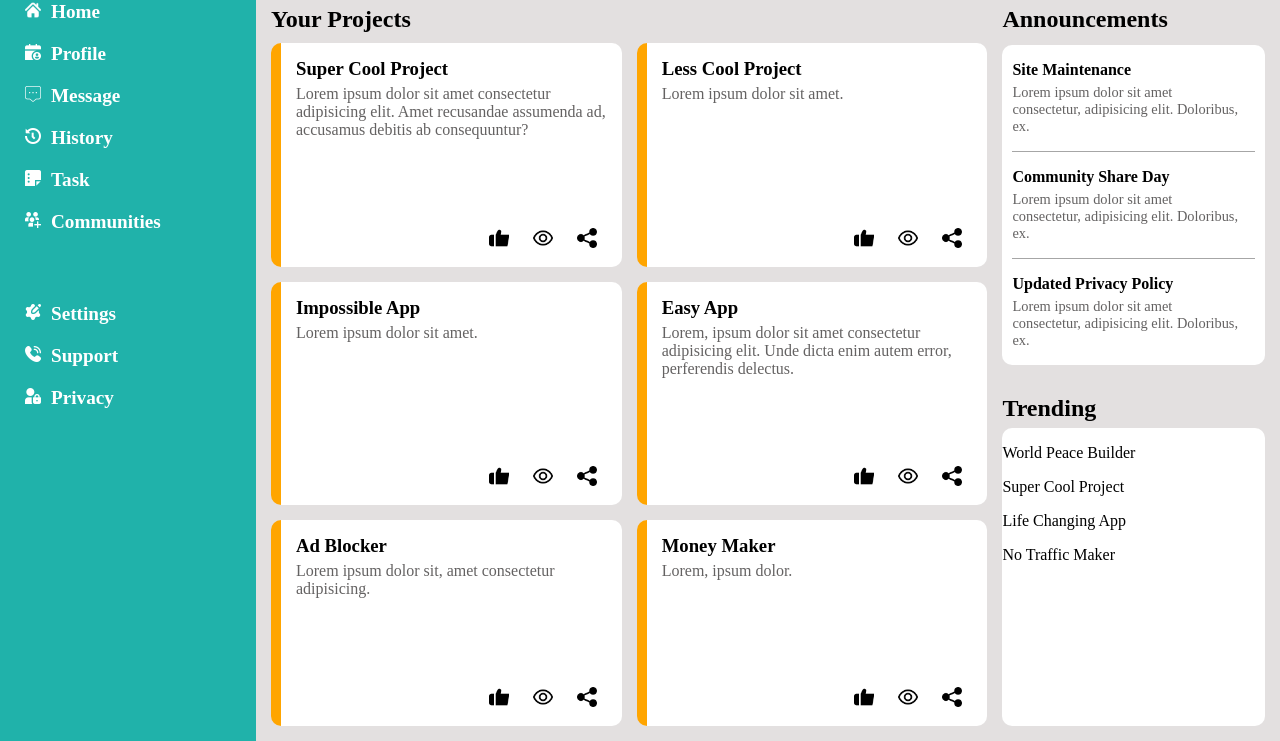
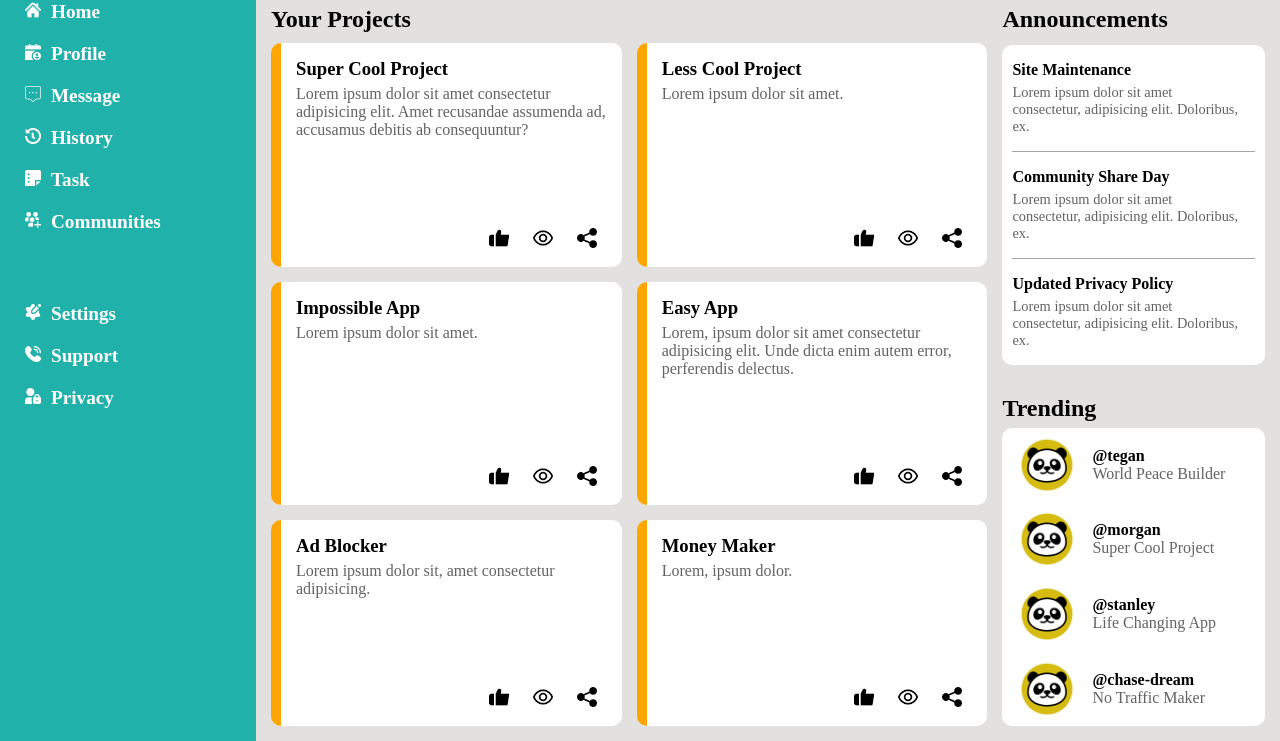
Before and after one commit to ibrahimcode85/Odin_Project_7_AdminDashboard, a plain HTML site: page index.html in a window 1280 px wide. Shown: the part 159-900 px from the top of the page. Drawn offline with Linux system fonts and the light colour scheme.

Commit message:
Add style to trending section.

```diff
--- a/index.html
+++ b/index.html
@@ -159,20 +159,32 @@
             <h2 class="content-title">Trending</h2>
             <div class="trend-wrapper">
                 <div class="trend-card">
-                    <p class="user-logo"></p>
-                    <p>World Peace Builder</p>
+                    <img src="Asset/panda.png" class="img-profile">
+                    <div class="trend-content-wrapper">
+                        <div class="user-alias">@tegan</div>
+                        <div class="trend-content">World Peace Builder</div>
+                    </div>
                 </div>
                 <div class="trend-card">
-                    <p class="user-logo"></p>
-                    <p>Super Cool Project</p>
+                    <img src="Asset/panda.png" class="img-profile">
+                    <div class="trend-content-wrapper">
+                        <div class="user-alias">@morgan</div>
+                        <div class="trend-content">Super Cool Project</div>
+                    </div>
                 </div>
                 <div class="trend-card">
-                    <p class="user-logo"></p>
-                    <p>Life Changing App</p>
+                    <img src="Asset/panda.png" class="img-profile">
+                    <div class="trend-content-wrapper">
+                        <div class="user-alias">@stanley</div>
+                        <div class="trend-content">Life Changing App</div>
+                    </div>
                 </div>
                 <div class="trend-card">
-                    <p class="user-logo"></p>
-                    <p>No Traffic Maker</p>
+                    <img src="Asset/panda.png" class="img-profile">
+                    <div class="trend-content-wrapper">
+                        <div class="user-alias">@chase-dream</div>
+                        <div class="trend-content">No Traffic Maker</div>
+                    </div>
                 </div>
             </div>
         </div>
--- a/style.css
+++ b/style.css
@@ -240,4 +240,19 @@ h2.content-title{
     border: none;
     border-radius: 10px;
     margin: 5px 15px 15px 15px;
+    display: grid;
 }
+
+.trend-card{
+    display: grid;
+    grid-template-columns: 1fr 5fr;
+    align-items: center;
+}
+
+.trend-card .user-alias{
+    font-weight: bold;
+}
+
+.trend-card .trend-content{
+    color: rgb(100, 98, 98);
+}
```
